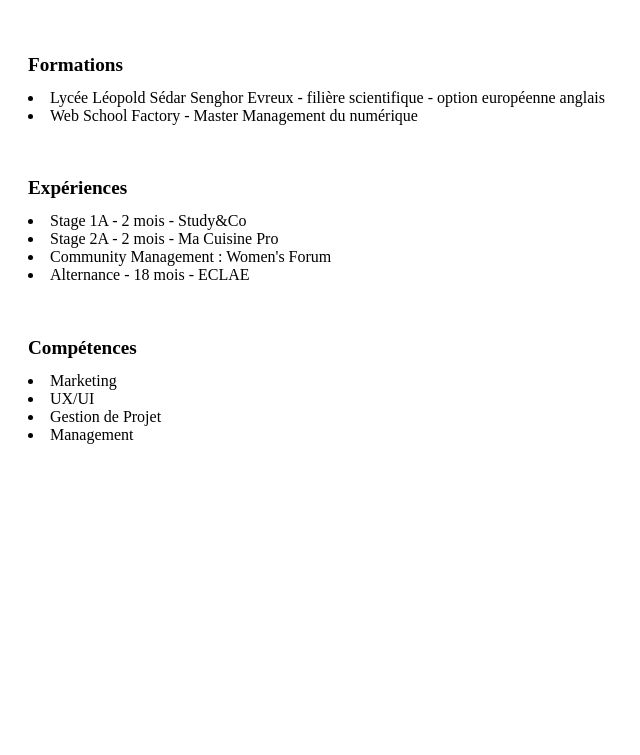
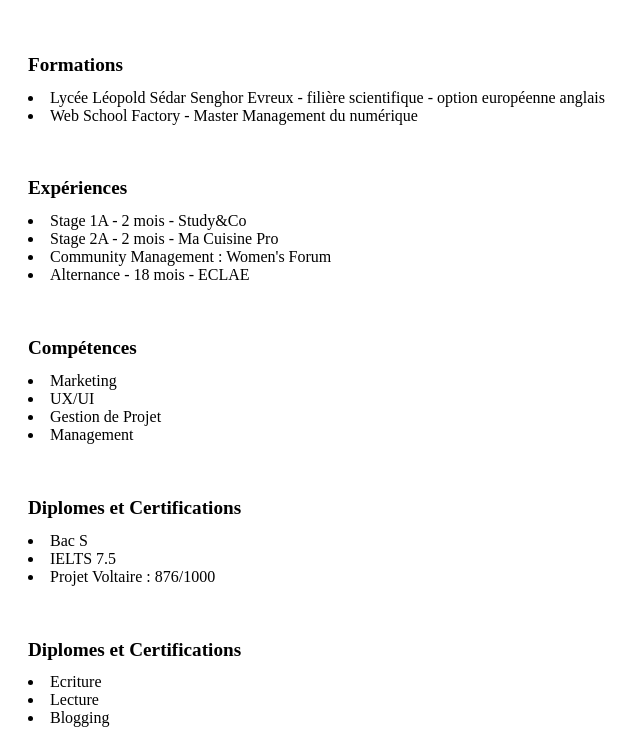
Before and after one commit to mfabre08/devops4A, a plain HTML site: page index.html in a window 1280 px wide. Shown: the part 450-1205 px from the top of the page, without its empty margins (0-640 px from the left). Before the commit the page ends 922 px from the top, so only its background shows below. Drawn offline with Linux system fonts and the light colour scheme.

Commit message:
Ajout certifications et hobbies

```diff
--- a/index.html
+++ b/index.html
@@ -60,7 +60,34 @@
                 </li>
             </list>
         </div>
-
+        <div>
+            <h1 style="font-size: larger;">Diplomes et Certifications</h1>
+            <list>
+                <li>
+                    Bac S
+                </li>
+                <li>
+                    IELTS 7.5
+                </li>
+                <li>
+                    Projet Voltaire : 876/1000
+                </li>
+            </list>
+        </div>
+        <div>
+            <h1 style="font-size: larger;">Diplomes et Certifications</h1>
+            <list>
+                <li>
+                    Ecriture
+                </li>
+                <li>
+                    Lecture
+                </li>
+                <li>
+                    Blogging
+                </li>
+            </list>
+        </div>
 
 
     </body>
```
